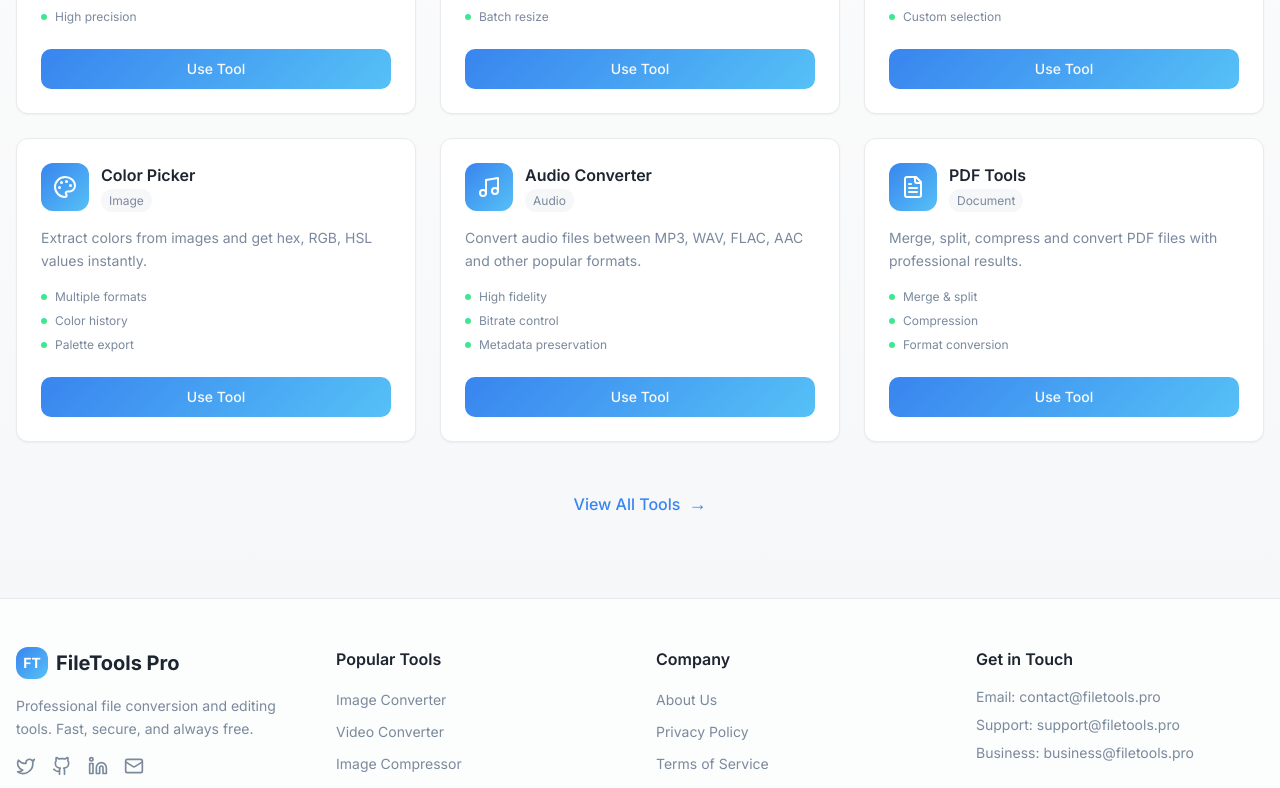
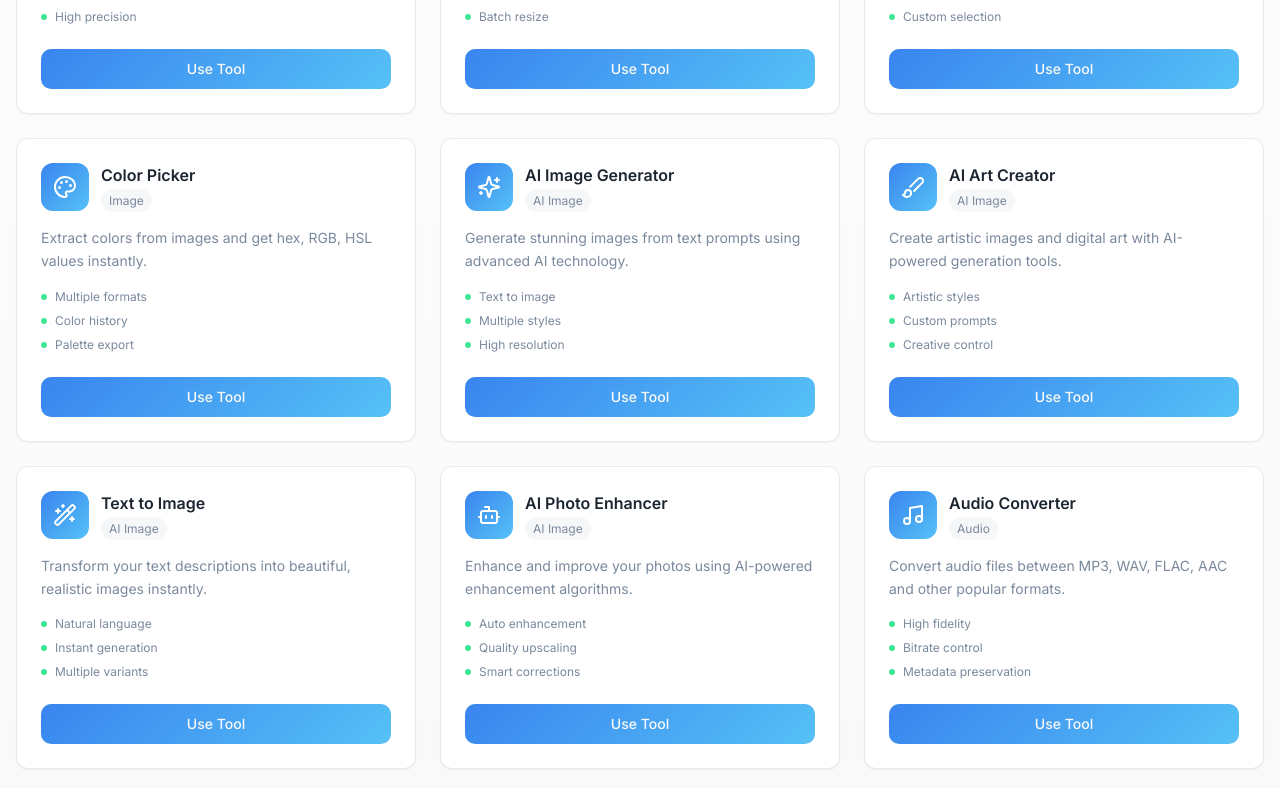
Before and after one commit to Abubakr96351/toolsmith-palette, a React (Vite) app: page / in a window 1280 px wide. Shown: the part 1640-2428 px from the top of the page. Built offline with nearby package versions, Linux system fonts and the light colour scheme; the HTML template or start-up script is replaced by a standard one.

Commit message:
Add image generation tools

```diff
--- a/src/components/ToolsGrid.tsx
+++ b/src/components/ToolsGrid.tsx
@@ -10,7 +10,11 @@ import {
   Palette,
   FileVideo,
   Music,
-  FileText
+  FileText,
+  Sparkles,
+  Wand2,
+  Brush,
+  Bot
 } from 'lucide-react';
 import { ToolCard } from './ToolCard';
 
@@ -73,6 +77,38 @@ export const ToolsGrid = () => {
       href: '/tools/color-picker'
     },
     {
+      title: 'AI Image Generator',
+      description: 'Generate stunning images from text prompts using advanced AI technology.',
+      icon: Sparkles,
+      category: 'AI Image',
+      features: ['Text to image', 'Multiple styles', 'High resolution'],
+      href: '/tools/ai-image-generator'
+    },
+    {
+      title: 'AI Art Creator',
+      description: 'Create artistic images and digital art with AI-powered generation tools.',
+      icon: Brush,
+      category: 'AI Image',
+      features: ['Artistic styles', 'Custom prompts', 'Creative control'],
+      href: '/tools/ai-art-creator'
+    },
+    {
+      title: 'Text to Image',
+      description: 'Transform your text descriptions into beautiful, realistic images instantly.',
+      icon: Wand2,
+      category: 'AI Image',
+      features: ['Natural language', 'Instant generation', 'Multiple variants'],
+      href: '/tools/text-to-image'
+    },
+    {
+      title: 'AI Photo Enhancer',
+      description: 'Enhance and improve your photos using AI-powered enhancement algorithms.',
+      icon: Bot,
+      category: 'AI Image',
+      features: ['Auto enhancement', 'Quality upscaling', 'Smart corrections'],
+      href: '/tools/ai-photo-enhancer'
+    },
+    {
       title: 'Audio Converter',
       description: 'Convert audio files between MP3, WAV, FLAC, AAC and other popular formats.',
       icon: Music,
```
